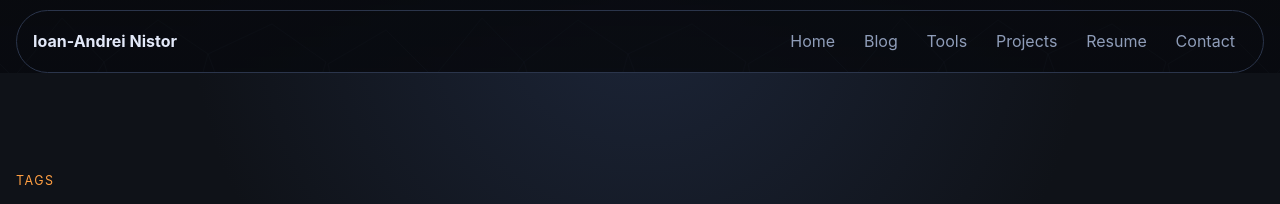
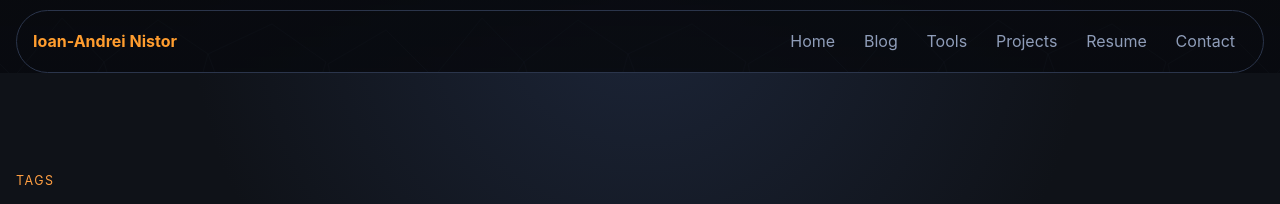
Before and after one commit to ianistor/ian_mywebsite, a Jekyll site: the page built from tags/index.md, in a window 1280 px wide. Shown: the top 204 px of the page. Built offline with Jekyll 4.4.1, drawn with Linux system fonts in a browser that asks for light colours; nearby versions of some CDN libraries.

Commit message:
Match header name color to AAA accent

```diff
--- a/assets/css/style.css
+++ b/assets/css/style.css
@@ -164,7 +164,7 @@ a:hover {
   display: inline-flex;
   align-items: center;
   font-weight: 700;
-  color: var(--text);
+  color: #ff9d2f;
   white-space: nowrap;
 }
 
```
